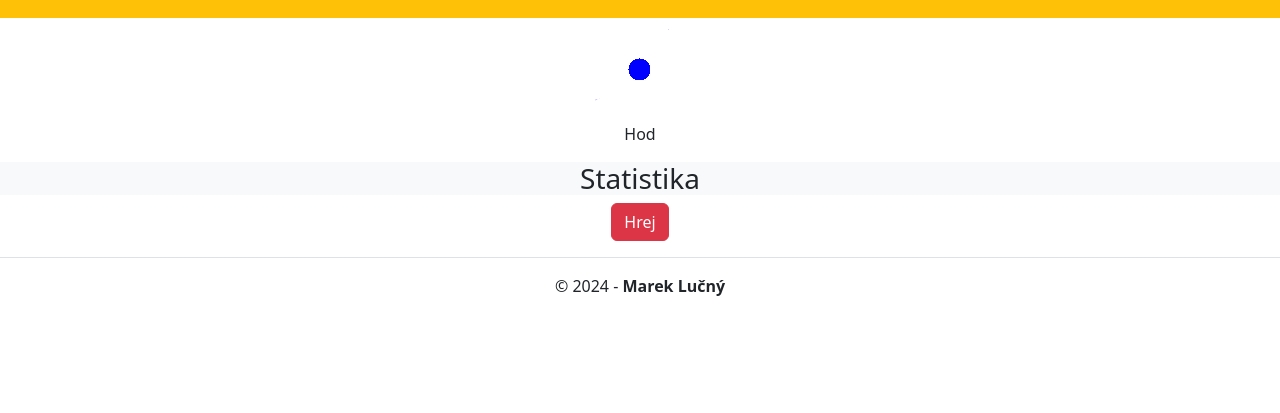
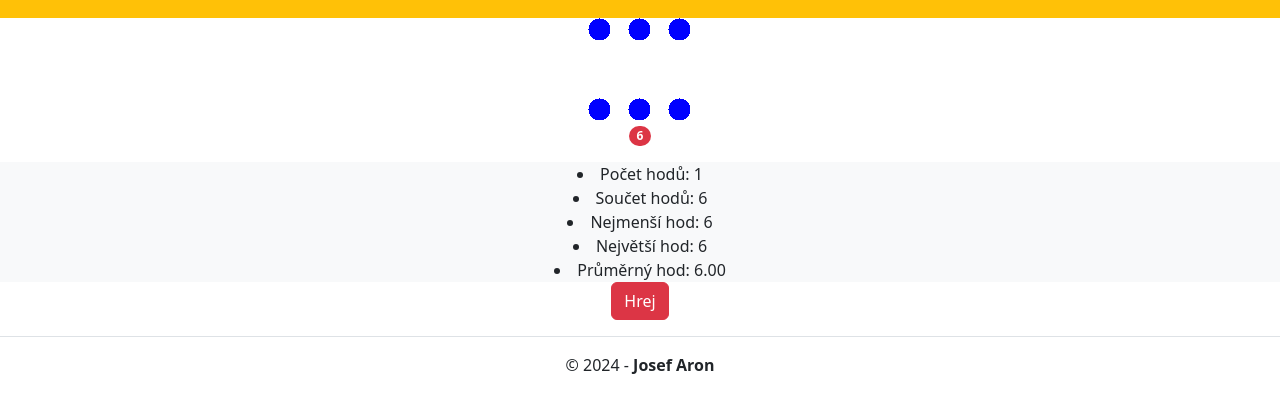
Before and after one commit to PepaAp/PVY-JS-TEST, a plain HTML site: page dice/index.html in a window 1280 px wide. Both pictures are taken after a click on the button "Hrej". Shown: the part 99-512 px from the top of the page. Drawn offline with nearby package versions, Linux system fonts and the light colour scheme.

Commit message:
prvni kocka

```diff
--- a/dice/index.html
+++ b/dice/index.html
@@ -31,9 +31,11 @@
                 <h3>Statistika</h3>
             </div>
             <p><button class="btn btn-danger">Hrej</button></p>
+
         </main>
+
         <footer class="text-center border-top pt-3">
-            <p>&copy; 2024 - <b>Marek Lučný</b></p>
+            <p>&copy; 2024 - <b>Josef Aron</b></p>
         </footer>
         <!-- Bootstrap JavaScript Libraries -->
         <script
--- a/dice/main.js
+++ b/dice/main.js
@@ -2,8 +2,57 @@ const imgKostka = document.getElementsByTagName('img')[0];
 const captionKostka = document.querySelector('figcaption');
 const statistika = document.getElementById('statistika');
 const btnHrej = document.querySelector('.btn.btn-danger');
-console.log(btnHrej);
+let hod;
+let pocetHodu = [];
 
 btnHrej.addEventListener('click', function() {
     console.log('hraje to');
+    hod = Math.ceil(Math.random() * 6);
+    captionKostka.innerHTML = `<span class = "badge rounded-pill bg-danger">${hod}</span>`;
+    imgKostka.src = `img/kostka${hod}.png`;
+    pocetHodu.push(hod);
+    stats();
+    console.log(sumaHodu())
 });
+
+function sumaHodu () {
+    let suma = 0;
+    for (let i = 0; i < pocetHodu.length; i++){
+        suma += pocetHodu[i];
+    }
+    return suma;
+}
+
+function minHody(){
+    let min = 6;
+    for (let i = 0; i < pocetHodu.length; i++){
+        if (pocetHodu[i] < min) {
+            min = pocetHodu[i];
+        }
+    }
+    return min;
+}
+
+function maxHody(){
+    let max = 1;
+    for (let i = 0; i < pocetHodu.length; i++){
+        if (pocetHodu[i] > max) {
+            max = pocetHodu[i];
+        }
+    }
+    return max;
+}
+
+function prumHod(){
+    let prumHod = sumaHodu() / pocetHodu.length;
+    prumHod = prumHod.toFixed(2);
+    return prumHod;
+}
+
+function stats() {
+    statistika.innerHTML = `<li>Počet hodů: ${pocetHodu.length}</li>`;
+    statistika.innerHTML += `<li>Součet hodů: ${sumaHodu()}</li>`;
+    statistika.innerHTML += `<li>Nejmenší hod: ${minHody()}</li>`;
+    statistika.innerHTML += `<li>Největší hod: ${maxHody()}</li>`;
+    statistika.innerHTML += `<li>Průměrný hod: ${prumHod()}</li>`;
+}
```
